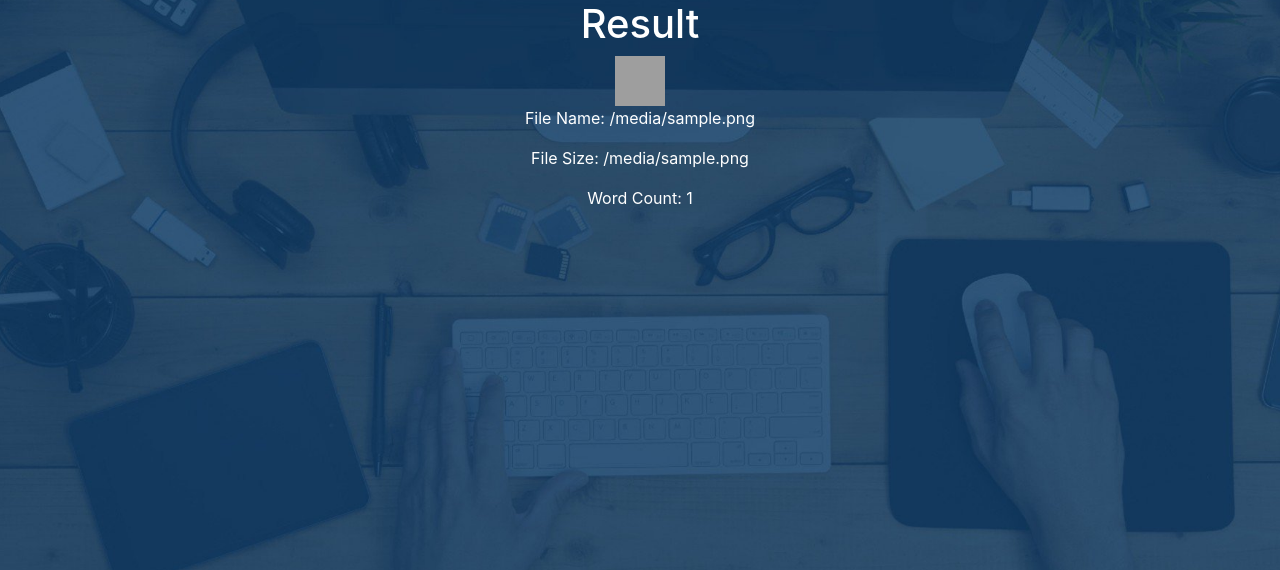
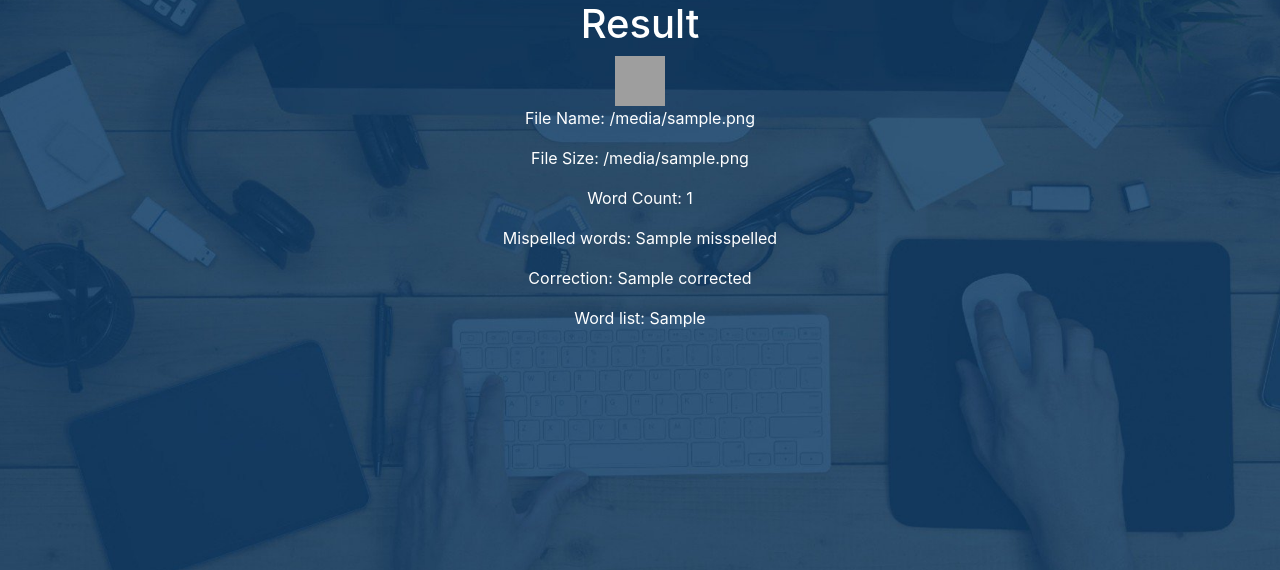
Before and after one commit to Hiroshi97/CV-Analysis, a Flask app: template templates/result.html in a window 1280 px wide. Shown: the part 80-650 px from the top of the page. Run offline with Flask 2, Linux system fonts and the light colour scheme; the template is opened without the code that fills it: most values are stand-ins (such as "Sample title", 1, 10 or a date in 2020); some libraries are stand-ins or nearby versions; grey boxes are pictures that could not be loaded.

Commit message:
updated functionality to new UI

```diff
--- a/app.py
+++ b/app.py
@@ -38,6 +38,8 @@ def index():
 def process():
     if request.method == 'POST':
         f = request.files['cvfile']
+        sc = SpellChecker()
+        shortened_words = []
         filename = f.filename
         filesize = str(int(len(f.read())/1024)) + "kb"
         text = extract_text_from_pdf(f)
@@ -54,9 +56,13 @@ def process():
         for s in range(len(shortened_words)):
             shortened_words[s] = sc.correction(shortened_words[s])
 
+        #Count word frequency
+        word_list = word_frequency(clonedList)
+
         text = Markup(''.join(text_array))
 
-        return render_template("result.html", filename=filename, filesize=filesize, word_count=word_count)
+        return render_template("result.html", filename=filename, filesize=filesize, word_count=word_count, misspelled=misspelled, corrected=shortened_words,
+        word_list = word_list)
 
 def extract_text_from_pdf(file):
     resource_manager = PDFResourceManager()
@@ -81,5 +87,17 @@ def reduce_lengthening(text):
     pattern = re.compile(r"(.)\1{2,}")
     return pattern.sub(r"\1\1",text)
 
+def word_frequency(str):
+    counts = dict()
+    words = str.split()
+
+    for word in words:
+        if word in counts:
+            counts[word] += 1
+        else:
+            counts[word] = 1
+
+    return counts
+
 if __name__ == '__main__':
     app.run(debug=True)
--- a/templates/result.html
+++ b/templates/result.html
@@ -8,6 +8,9 @@
       <p>File Name: {{filename}}</p>
       <p>File Size: {{filesize}}</p>
       <p>Word Count: {{word_count}}</p>
+      <p>Mispelled words: {{misspelled}}</p>
+      <p>Correction: {{corrected}}</p>
+      <p>Word list: {{word_list}}</p>
     </div>
 </div>
 {%endblock%}
```
